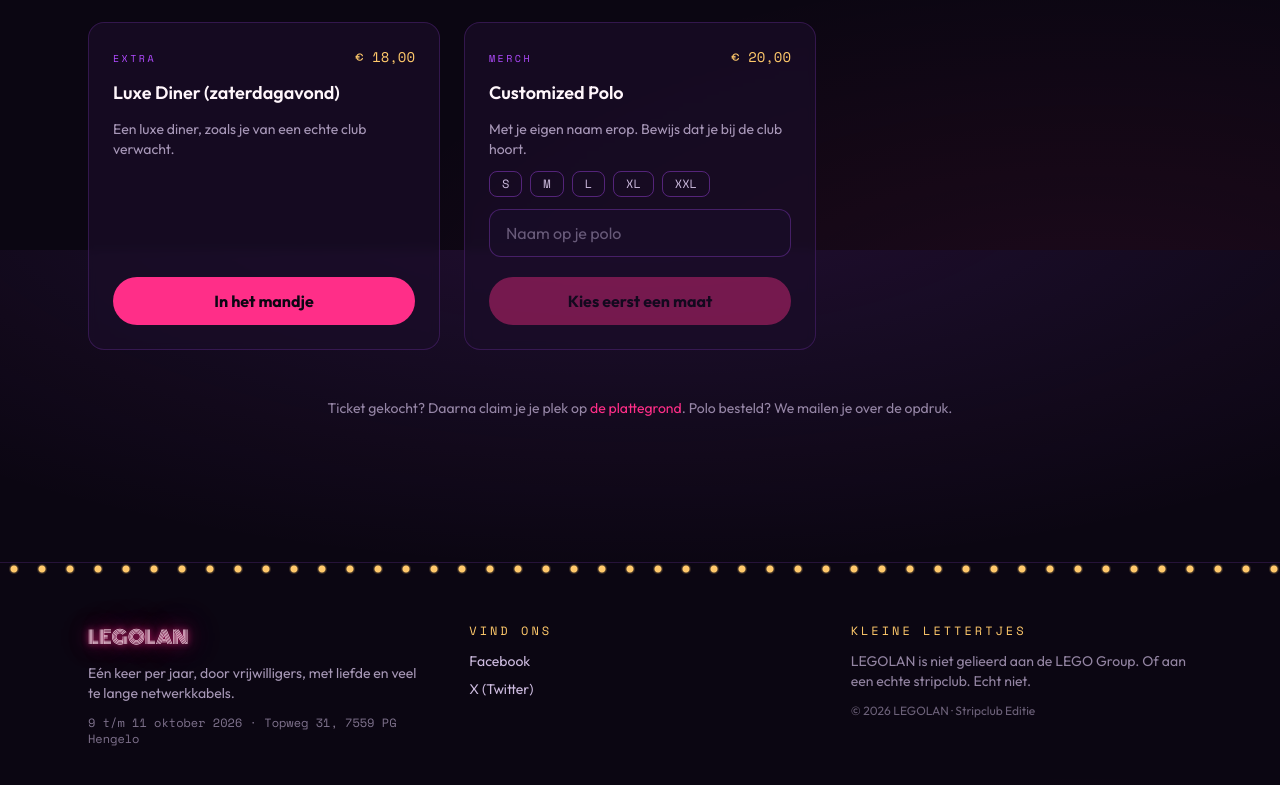
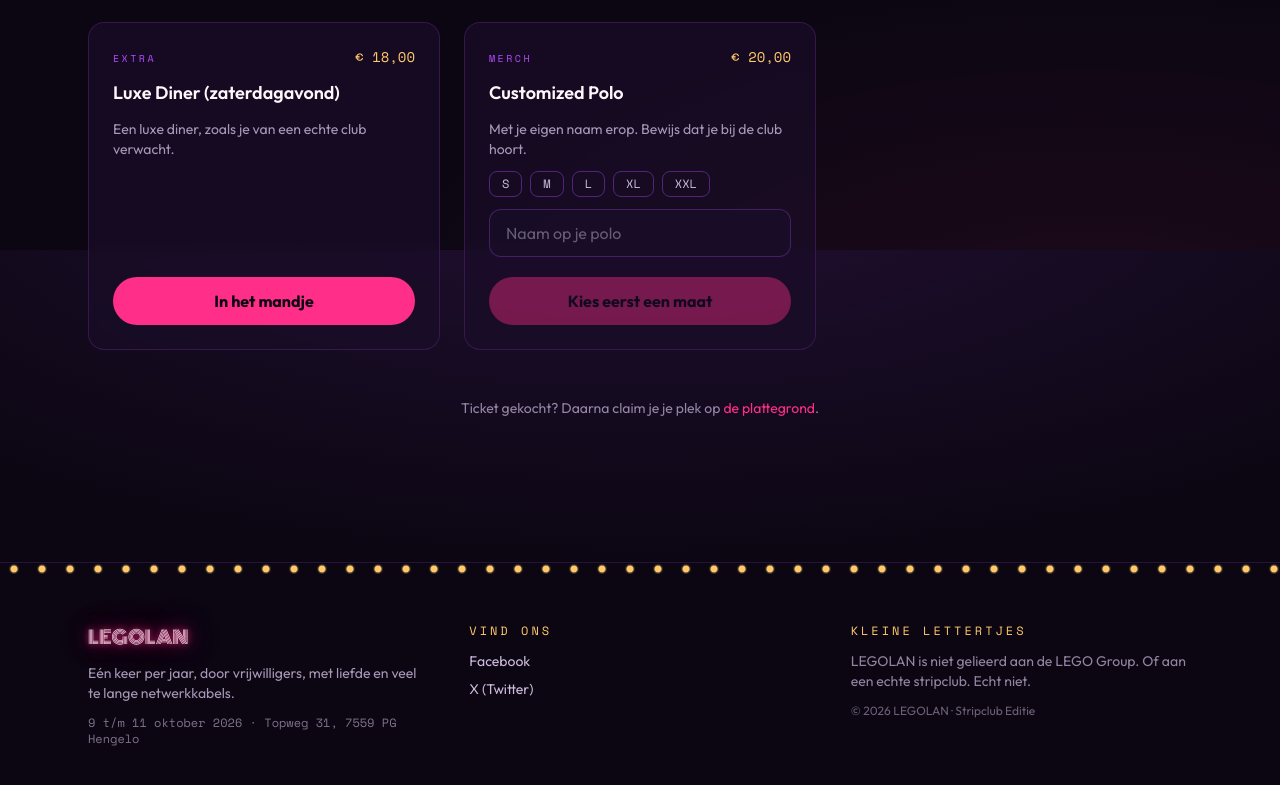
Before and after one commit to brammittendorff/LegoLAN, a React (Vite) app: page /shop in a window 1280 px wide. Shown: the part 550-1335 px from the top of the page. Built offline with nearby package versions, Linux system fonts and the light colour scheme; no server answers.

Commit message:
Verwijder polo-opdruk mailtekst uit shop
De opdruknaam is al verplicht bij het bestellen, dus we mailen er niet meer achteraan.

Co-Authored-By: Claude Fable 5 <noreply@anthropic.com>

```diff
--- a/src/pages/Shop.tsx
+++ b/src/pages/Shop.tsx
@@ -39,7 +39,7 @@ export default function Shop() {
         <Link to="/zaal" className="text-neon hover:underline">
           {t('de plattegrond', 'the floor plan')}
         </Link>
-        . {t('Polo besteld? We mailen je over de opdruk.', 'Ordered a polo? We will email you about the print.')}
+        .
       </p>
     </div>
   )
```
